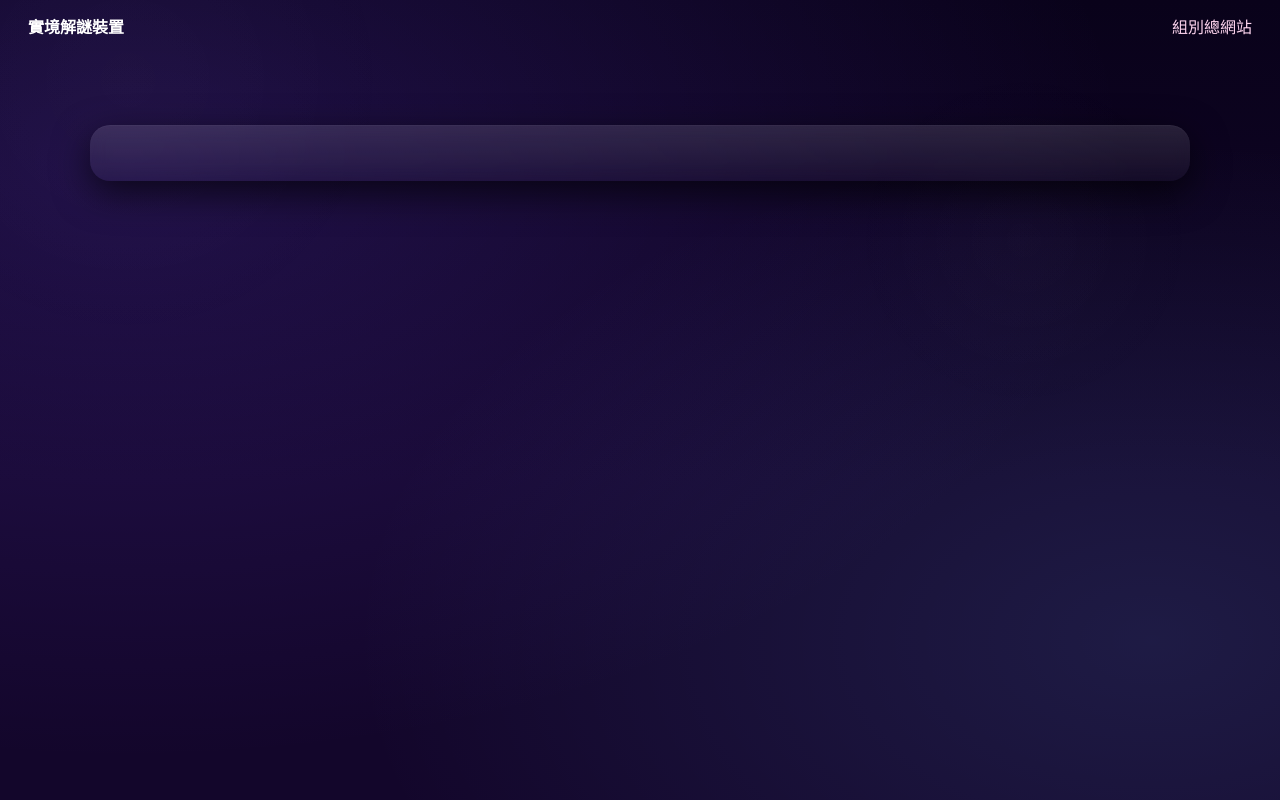
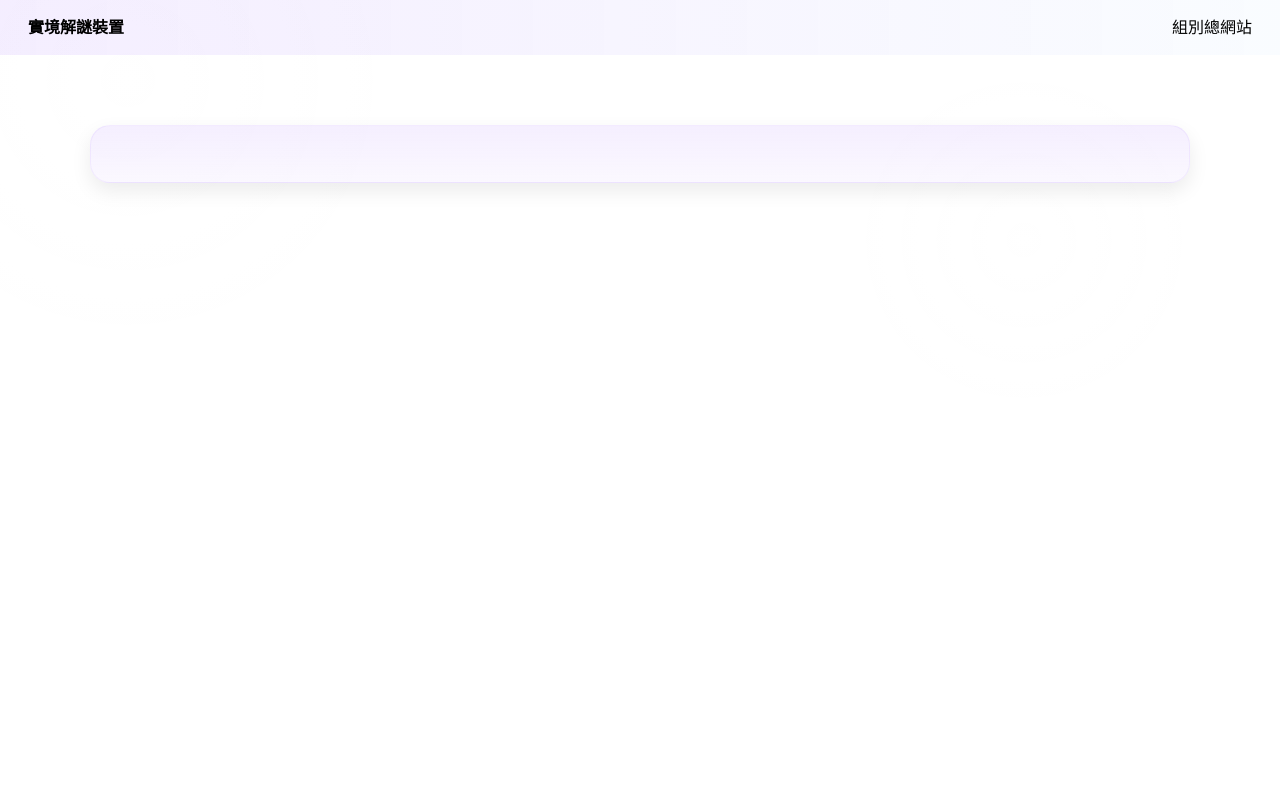
Before and after one commit to 0w0-en/Food, a Django app: template sensors/templates/sensors/base.html in a window 1280 px wide. Run offline with Django 4.2, Linux system fonts and the light colour scheme; the template is opened without the code that fills it, so the values that code supplies are empty.

Commit message:
UI: change background to white and switch deep purple to light purple

```diff
--- a/static/sensors/style.css
+++ b/static/sensors/style.css
@@ -1,18 +1,17 @@
-:root{
-  --bg-dark: #0b0220; /* deep space */
-  --primary: #7c4dff; /* purple */
-  --accent: #ff77b7; /* pink */
-  --muted: #6fb3ff; /* blue */
-  --card-bg: rgba(255,255,255,0.04);
-  --glass: rgba(255,255,255,0.04);
+.root-theme{
+  --primary: #b78cff; /* light purple */
+  --accent: #ffb6d9; /* light pink */
+  --muted: #b5d9ff; /* light blue */
+  --card-bg: rgba(183,140,255,0.08);
+  --glass: rgba(255,255,255,0.9);
+  --text-color: #222222;
   font-family: 'Baloo 2', sans-serif;
 }
+:root{font-family: 'Baloo 2', sans-serif}
 html,body{height:100%;margin:0}
 body{
-  background: radial-gradient(1000px 600px at 10% 20%, rgba(124,77,255,0.18), transparent),
-              radial-gradient(800px 500px at 90% 80%, rgba(111,179,255,0.12), transparent),
-              linear-gradient(180deg,#09021a 0%, #13062b 60%);
-  color: #eae7ff;
+  background: #ffffff; /* plain white background */
+  color: var(--text-color);
   -webkit-font-smoothing:antialiased;
 }
 .bg-art{
@@ -22,29 +21,29 @@ body{
 }
 /* jellyfish SVGs removed */
 
-.navbar{position:relative;z-index:2;display:flex;justify-content:space-between;align-items:center;padding:14px 28px;background:transparent;color:var(--card-bg)}
-.navbar .nav-left{color: #fff;font-weight:600}
-.navbar a{color:#ffd6f0;text-decoration:none}
+.navbar{position:relative;z-index:2;display:flex;justify-content:space-between;align-items:center;padding:14px 28px;background:linear-gradient(90deg, rgba(183,140,255,0.15), rgba(181,217,255,0.08));color:var(--text-color)}
+.navbar .nav-left{color: var(--primary);font-weight:700}
+.navbar a{color:var(--accent);text-decoration:none}
 .container{position:relative;z-index:2;padding:40px;max-width:1100px;margin:30px auto}
-.hero-card{background: linear-gradient(180deg, rgba(255,255,255,0.12), rgba(255,255,255,0.03)); border-radius:20px; padding:28px; box-shadow: 0 12px 36px rgba(0,0,0,0.65), 0 1px 0 rgba(255,255,255,0.03) inset; backdrop-filter: blur(8px);}
+.hero-card{background: linear-gradient(180deg, rgba(183,140,255,0.14), rgba(183,140,255,0.06)); border-radius:20px; padding:28px; box-shadow: 0 8px 20px rgba(0,0,0,0.08); border:1px solid rgba(183,140,255,0.12);}
 .page-header{display:flex;justify-content:space-between;align-items:center;margin-bottom:18px}
 .page-header h1{font-size:44px;margin:0;color:var(--primary)}
-.page-header h2{font-size:18px;margin:4px 0 0;color:#ffd6f0}
-.subtitle{color:#bfc4ff;margin:0}
+.page-header h2{font-size:18px;margin:4px 0 0;color:var(--accent)}
+.subtitle{color:#6b5b85;margin:0}
 
 .panels{display:grid;grid-template-columns:1fr 1fr;gap:18px}
-.panel{padding:18px;border-radius:14px;background:linear-gradient(180deg, rgba(255,255,255,0.04), rgba(255,255,255,0.01));box-shadow:0 6px 20px rgba(10,6,20,0.6)}
+.panel{padding:18px;border-radius:14px;background:linear-gradient(180deg, rgba(183,140,255,0.06), rgba(255,255,255,0.98));box-shadow:0 6px 18px rgba(30,20,60,0.06);border:1px solid rgba(183,140,255,0.08)}
 
 /* Make panels lower on page slightly darker to achieve 'lighter at top' feel */
-.panels .panel:nth-child(1){background:linear-gradient(180deg, rgba(255,255,255,0.06), rgba(255,255,255,0.02));}
-.panels .panel:nth-child(2){background:linear-gradient(180deg, rgba(255,255,255,0.05), rgba(255,255,255,0.015));}
-.panels .panel:nth-child(3){background:linear-gradient(180deg, rgba(255,255,255,0.04), rgba(255,255,255,0.01));}
+.panels .panel:nth-child(1){background:linear-gradient(180deg, rgba(183,140,255,0.10), rgba(255,255,255,0.98));}
+.panels .panel:nth-child(2){background:linear-gradient(180deg, rgba(183,140,255,0.08), rgba(255,255,255,0.98));}
+.panels .panel:nth-child(3){background:linear-gradient(180deg, rgba(183,140,255,0.06), rgba(255,255,255,0.98));}
 .panel h3{margin:0 0 10px;color:#e7e4ff}
 
 #latest-values{display:flex;flex-wrap:wrap;gap:10px}
-#latest-values .item{padding:10px 14px;border-radius:10px;background:linear-gradient(90deg,var(--accent),var(--muted));color:white;font-weight:600}
+#latest-values .item{padding:10px 14px;border-radius:10px;background:linear-gradient(90deg,var(--primary),var(--accent));color:#fff;font-weight:600}
 
-select#sensor-select{padding:8px 10px;border-radius:8px;border:0;background:rgba(255,255,255,0.03);color:#fff}
+select#sensor-select{padding:8px 10px;border-radius:8px;border:1px solid rgba(0,0,0,0.06);background:#fff;color:var(--text-color)}
 
 table{width:100%;border-collapse:collapse;color:#e6e6ff}
 table th,table td{padding:10px;border-bottom:1px solid rgba(255,255,255,0.03)}
```
